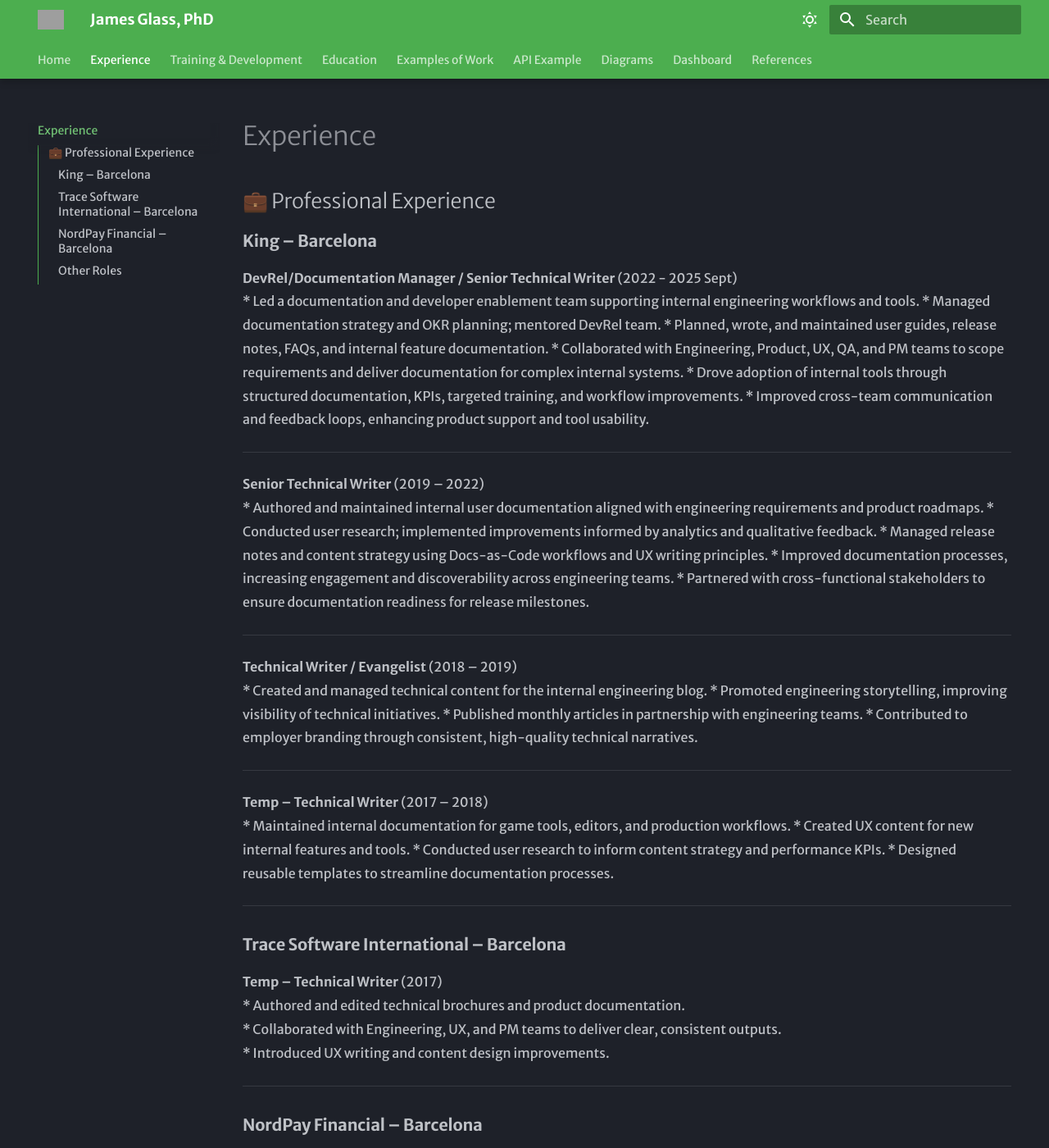
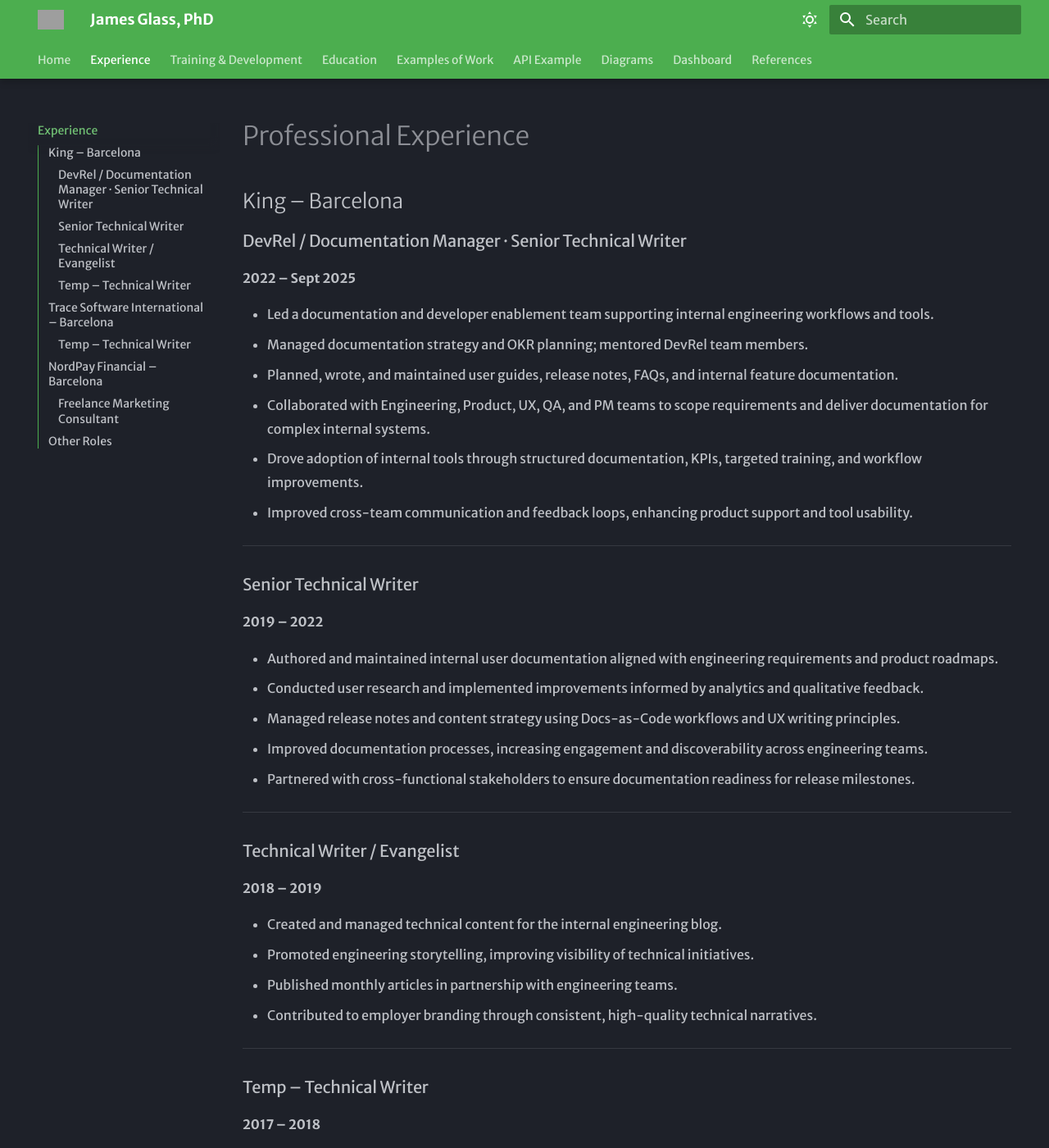
Before and after one commit to james-glass1999/MKDocs-James-Glass-PhD, an MkDocs documentation site: the page built from docs/experience.md, in a window 1280 px wide and 1400 px high. Shown: the whole window at 82% size. Built offline with MkDocs 1.6.1 and Material for MkDocs 9.7.7, drawn with Linux system fonts in a browser that asks for light colours; some of the changed text lies outside the part shown; grey boxes are pictures that could not be loaded.

Commit message:
new exp page

```diff
--- a/docs/experience.md
+++ b/docs/experience.md
@@ -1,63 +1,76 @@
+# Professional Experience
 
-## 💼 Professional Experience
+## King – Barcelona
 
-### **King – Barcelona**
-**DevRel/Documentation Manager / Senior Technical Writer** (2022 - 2025 Sept)
-* Led a documentation and developer enablement team supporting internal engineering workflows and tools.
-* Managed documentation strategy and OKR planning; mentored DevRel team.
-* Planned, wrote, and maintained user guides, release notes, FAQs, and internal feature documentation.
-* Collaborated with Engineering, Product, UX, QA, and PM teams to scope requirements and deliver documentation for complex internal systems.
-* Drove adoption of internal tools through structured documentation, KPIs, targeted training, and workflow improvements.
-* Improved cross-team communication and feedback loops, enhancing product support and tool usability.
+### DevRel / Documentation Manager · Senior Technical Writer
+**2022 – Sept 2025**
+
+- Led a documentation and developer enablement team supporting internal engineering workflows and tools.
+- Managed documentation strategy and OKR planning; mentored DevRel team members.
+- Planned, wrote, and maintained user guides, release notes, FAQs, and internal feature documentation.
+- Collaborated with Engineering, Product, UX, QA, and PM teams to scope requirements and deliver documentation for complex internal systems.
+- Drove adoption of internal tools through structured documentation, KPIs, targeted training, and workflow improvements.
+- Improved cross-team communication and feedback loops, enhancing product support and tool usability.
 
 ---
 
-**Senior Technical Writer** (2019 – 2022)
-* Authored and maintained internal user documentation aligned with engineering requirements and product roadmaps.
-* Conducted user research; implemented improvements informed by analytics and qualitative feedback.
-* Managed release notes and content strategy using Docs-as-Code workflows and UX writing principles.
-* Improved documentation processes, increasing engagement and discoverability across engineering teams.
-* Partnered with cross-functional stakeholders to ensure documentation readiness for release milestones.
+### Senior Technical Writer
+**2019 – 2022**
+
+- Authored and maintained internal user documentation aligned with engineering requirements and product roadmaps.
+- Conducted user research and implemented improvements informed by analytics and qualitative feedback.
+- Managed release notes and content strategy using Docs-as-Code workflows and UX writing principles.
+- Improved documentation processes, increasing engagement and discoverability across engineering teams.
+- Partnered with cross-functional stakeholders to ensure documentation readiness for release milestones.
 
 ---
 
-**Technical Writer / Evangelist** (2018 – 2019)
-* Created and managed technical content for the internal engineering blog.
-* Promoted engineering storytelling, improving visibility of technical initiatives.
-* Published monthly articles in partnership with engineering teams.
-* Contributed to employer branding through consistent, high-quality technical narratives.
+### Technical Writer / Evangelist
+**2018 – 2019**
+
+- Created and managed technical content for the internal engineering blog.
+- Promoted engineering storytelling, improving visibility of technical initiatives.
+- Published monthly articles in partnership with engineering teams.
+- Contributed to employer branding through consistent, high-quality technical narratives.
 
 ---
 
-**Temp – Technical Writer** (2017 – 2018)
-* Maintained internal documentation for game tools, editors, and production workflows.
-* Created UX content for new internal features and tools.
-* Conducted user research to inform content strategy and performance KPIs.
-* Designed reusable templates to streamline documentation processes.
+### Temp – Technical Writer
+**2017 – 2018**
+
+- Maintained internal documentation for game tools, editors, and production workflows.
+- Created UX content for new internal features and tools.
+- Conducted user research to inform content strategy and performance KPIs.
+- Designed reusable templates to streamline documentation processes.
 
 ---
 
-### **Trace Software International – Barcelona**
-**Temp – Technical Writer** (2017)
-* Authored and edited technical brochures and product documentation.
-* Collaborated with Engineering, UX, and PM teams to deliver clear, consistent outputs.
-* Introduced UX writing and content design improvements.
+## Trace Software International – Barcelona
+
+### Temp – Technical Writer
+**2017**
+
+- Authored and edited technical brochures and product documentation.
+- Collaborated with Engineering, UX, and PM teams to deliver clear, consistent outputs.
+- Introduced UX writing and content design improvements.
 
 ---
 
-### **NordPay Financial – Barcelona**
-**Freelance Marketing Consultant** (2016 – 2017)
-* Developed marketing materials, product content, and website updates.
-* Coordinated with agencies on landing pages, website optimization, and branding.
-* Led internal/external events to boost brand engagement.
+## NordPay Financial – Barcelona
+
+### Freelance Marketing Consultant
+**2016 – 2017**
+
+- Developed marketing materials, product content, and website updates.
+- Coordinated with agencies on landing pages, website optimization, and branding efforts.
+- Led internal and external events to boost brand engagement.
 
 ---
 
-### **Other Roles**
-- **Editor Freelance** – I Am Barcelona (2016–2017)
-- **Online Community Manager** – OctaFX (2016)
-- **Web Content Editor** – RDB Abogados (2015)
-- **Content Writer Freelance** – Social Art (2015)
-- **Corporate Communications** – Citibank International (2013–2014)
+## Other Roles
 
-<br>
+- Editor (Freelance) – I Am Barcelona (2016–2017)
+- Online Community Manager – OctaFX (2016)
+- Web Content Editor – RDB Abogados (2015)
+- Content Writer (Freelance) – Social Art (2015)
+- Corporate Communications – Citibank International (2013–2014)
```
